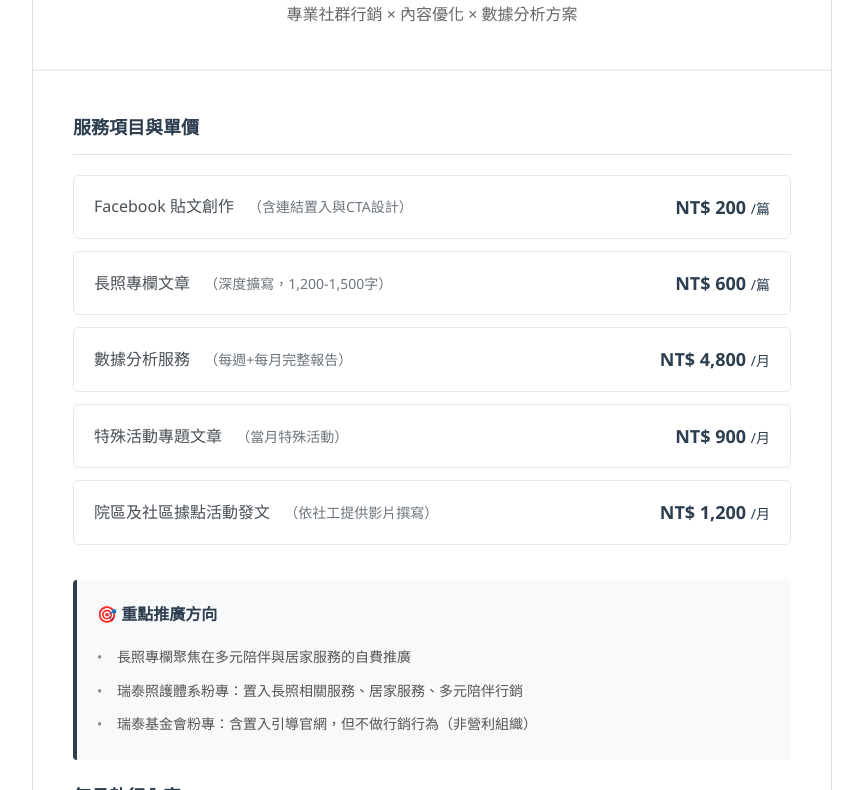
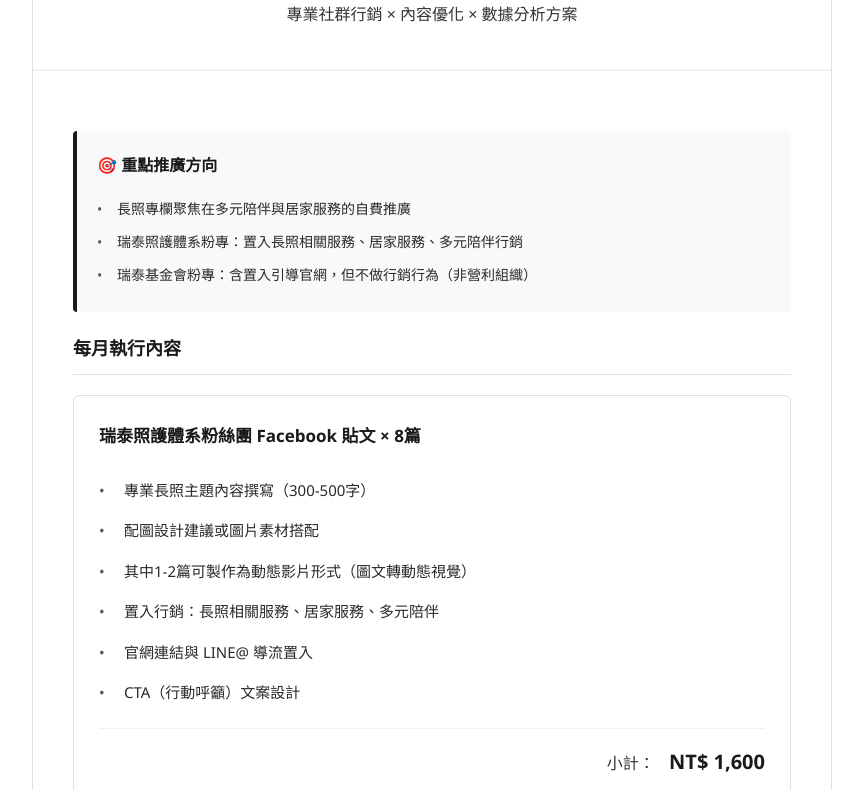
Before and after one commit to bermuda0427/mfs1991, a plain HTML site: page quotation-v01.html in a window 1280 px wide. Shown: the part 141-931 px from the top of the page, without its empty margins (208-1071 px from the left). Drawn offline with Linux system fonts and the light colour scheme.

Commit message:
Refactor styles and clean up service items
Updated color scheme and removed unused service items.

```diff
--- a/quotation-v01.html
+++ b/quotation-v01.html
@@ -39,12 +39,12 @@
             font-size: 28px;
             margin-bottom: 10px;
             font-weight: 600;
-            color: #2c3e50;
+            color: #1a1a1a;
         }
 
         .header p {
             font-size: 16px;
-            color: #666;
+            color: #333;
         }
 
         .content {
@@ -57,51 +57,16 @@
 
         .section-title {
             font-size: 18px;
-            color: #2c3e50;
+            color: #1a1a1a;
             margin-bottom: 20px;
             padding-bottom: 10px;
             border-bottom: 1px solid #e0e0e0;
             font-weight: 600;
         }
 
-        .service-item {
-            display: flex;
-            justify-content: space-between;
-            align-items: center;
-            padding: 15px 20px;
-            margin-bottom: 12px;
-            background: white;
-            border: 1px solid #e8e8e8;
-            border-radius: 6px;
-            transition: all 0.3s ease;
-        }
-
-        .service-item:hover {
-            background: #fafafa;
-            border-color: #d0d0d0;
-            transform: translateX(5px);
-        }
-
-        .service-name {
-            font-size: 16px;
-            color: #495057;
-        }
-
-        .service-quantity {
-            font-size: 14px;
-            color: #6c757d;
-            margin-left: 10px;
-        }
-
-        .service-price {
-            font-size: 18px;
-            color: #2c3e50;
-            font-weight: 600;
-        }
-
         .highlight-box {
             background: #f8f9fa;
-            border-left: 4px solid #2c3e50;
+            border-left: 4px solid #1a1a1a;
             padding: 20px;
             margin: 20px 0;
             border-radius: 4px;
@@ -109,7 +74,7 @@
 
         .highlight-box h3 {
             font-size: 16px;
-            color: #2c3e50;
+            color: #1a1a1a;
             margin-bottom: 12px;
             font-weight: 600;
         }
@@ -117,7 +82,7 @@
         .highlight-box ul {
             list-style: none;
             padding-left: 0;
-            color: #555;
+            color: #2a2a2a;
             font-size: 14px;
             line-height: 1.8;
         }
@@ -132,13 +97,13 @@
             content: "•";
             position: absolute;
             left: 0;
-            color: #888;
+            color: #555;
         }
 
         .total-box {
             background: white;
-            border: 2px solid #333;
-            color: #333;
+            border: 2px solid #1a1a1a;
+            color: #1a1a1a;
             padding: 25px;
             border-radius: 6px;
             text-align: center;
@@ -148,21 +113,14 @@
         .total-label {
             font-size: 16px;
             margin-bottom: 8px;
-            color: #666;
+            color: #333;
         }
 
         .total-amount {
             font-size: 36px;
             font-weight: 700;
             letter-spacing: 1px;
-            color: #2c3e50;
-        }
-
-        .note-text {
-            margin-top: 12px;
-            font-size: 14px;
-            color: #666;
-            line-height: 1.6;
+            color: #1a1a1a;
         }
 
         .service-box {
@@ -175,7 +133,7 @@
 
         .service-box h3 {
             font-size: 17px;
-            color: #2c3e50;
+            color: #1a1a1a;
             margin-bottom: 18px;
             font-weight: 600;
         }
@@ -183,7 +141,7 @@
         .service-box ul {
             list-style: none;
             padding-left: 0;
-            color: #555;
+            color: #2a2a2a;
             font-size: 15px;
             line-height: 1.9;
         }
@@ -198,7 +156,7 @@
             content: "•";
             position: absolute;
             left: 0;
-            color: #888;
+            color: #555;
         }
 
         .service-box .subtotal {
@@ -210,23 +168,14 @@
 
         .service-box .subtotal-label {
             font-size: 16px;
-            color: #666;
+            color: #333;
         }
 
         .service-box .subtotal-amount {
             font-size: 20px;
-            color: #2c3e50;
+            color: #1a1a1a;
             font-weight: 600;
             margin-left: 10px;
-        }
-
-        .footer {
-            background: white;
-            border-top: 1px solid #e0e0e0;
-            padding: 25px 40px;
-            text-align: center;
-            color: #6c757d;
-            font-size: 14px;
         }
 
         @media print {
@@ -239,10 +188,6 @@
                 box-shadow: none;
                 border: none;
             }
-
-            .service-item:hover {
-                transform: none;
-            }
         }
     </style>
 </head>
@@ -254,50 +199,6 @@
         </div>
 
         <div class="content">
-            <div class="section">
-                <h2 class="section-title">服務項目與單價</h2>
-
-                <div class="service-item">
-                    <div>
-                        <span class="service-name">Facebook 貼文創作</span>
-                        <span class="service-quantity">（含連結置入與CTA設計）</span>
-                    </div>
-                    <div class="service-price">NT$ 200 <span style="font-size: 14px; font-weight: normal;">/篇</span></div>
-                </div>
-
-                <div class="service-item">
-                    <div>
-                        <span class="service-name">長照專欄文章</span>
-                        <span class="service-quantity">（深度擴寫，1,200-1,500字）</span>
-                    </div>
-                    <div class="service-price">NT$ 600 <span style="font-size: 14px; font-weight: normal;">/篇</span></div>
-                </div>
-
-                <div class="service-item">
-                    <div>
-                        <span class="service-name">數據分析服務</span>
-                        <span class="service-quantity">（每週+每月完整報告）</span>
-                    </div>
-                    <div class="service-price">NT$ 4,800 <span style="font-size: 14px; font-weight: normal;">/月</span></div>
-                </div>
-
-                <div class="service-item">
-                    <div>
-                        <span class="service-name">特殊活動專題文章</span>
-                        <span class="service-quantity">（當月特殊活動）</span>
-                    </div>
-                    <div class="service-price">NT$ 900 <span style="font-size: 14px; font-weight: normal;">/月</span></div>
-                </div>
-
-                <div class="service-item">
-                    <div>
-                        <span class="service-name">院區及社區據點活動發文</span>
-                        <span class="service-quantity">（依社工提供影片撰寫）</span>
-                    </div>
-                    <div class="service-price">NT$ 1,200 <span style="font-size: 14px; font-weight: normal;">/月</span></div>
-                </div>
-            </div>
-
             <div class="highlight-box">
                 <h3>🎯 重點推廣方向</h3>
                 <ul>
@@ -428,11 +329,6 @@
                 </ul>
             </div>
         </div>
-
-        <div class="footer">
-            <p>本報價單有效期限：30天 ｜ 付款方式：月結30天</p>
-            <p style="margin-top: 8px;">如有任何問題，歡迎隨時洽詢</p>
-        </div>
     </div>
 </body>
 </html>
```
